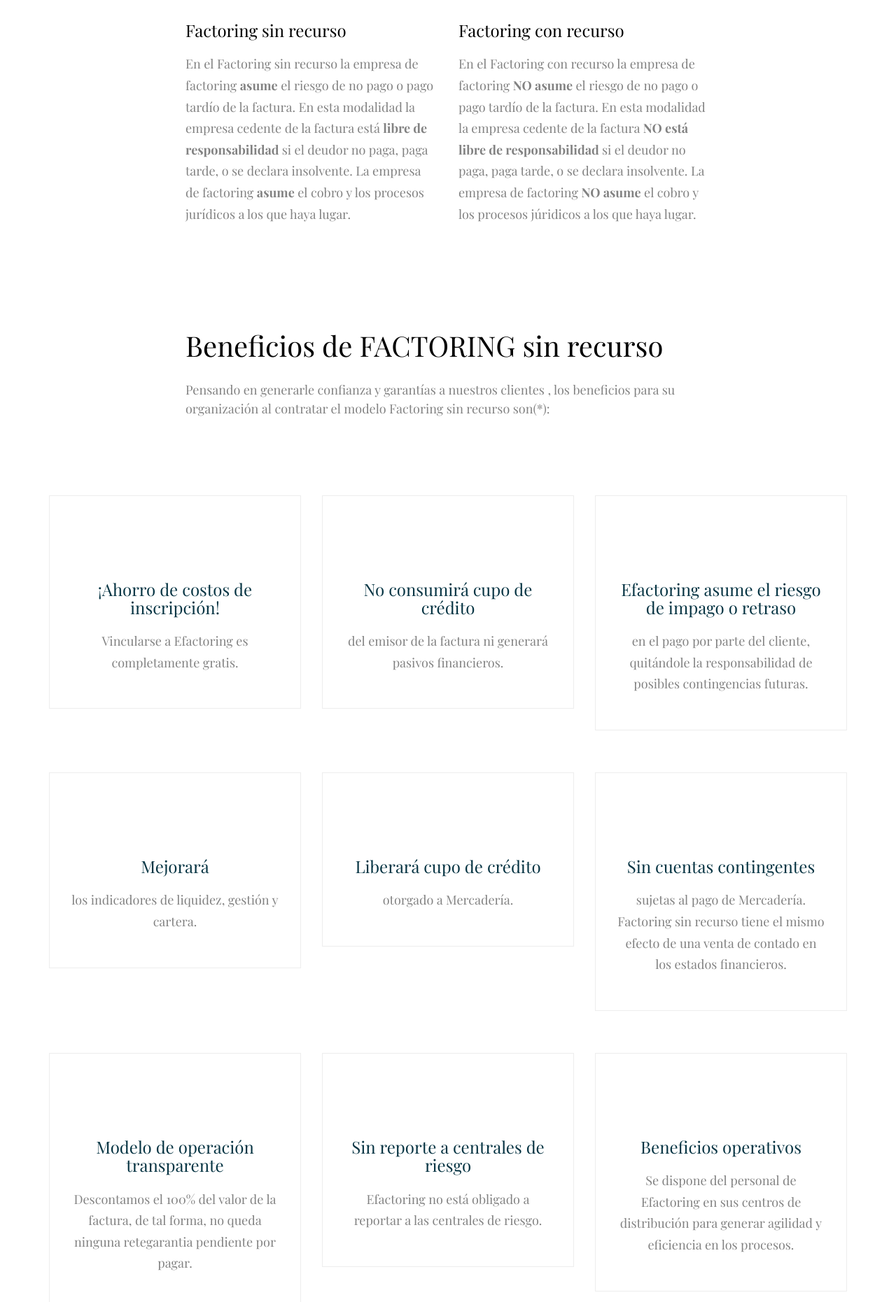
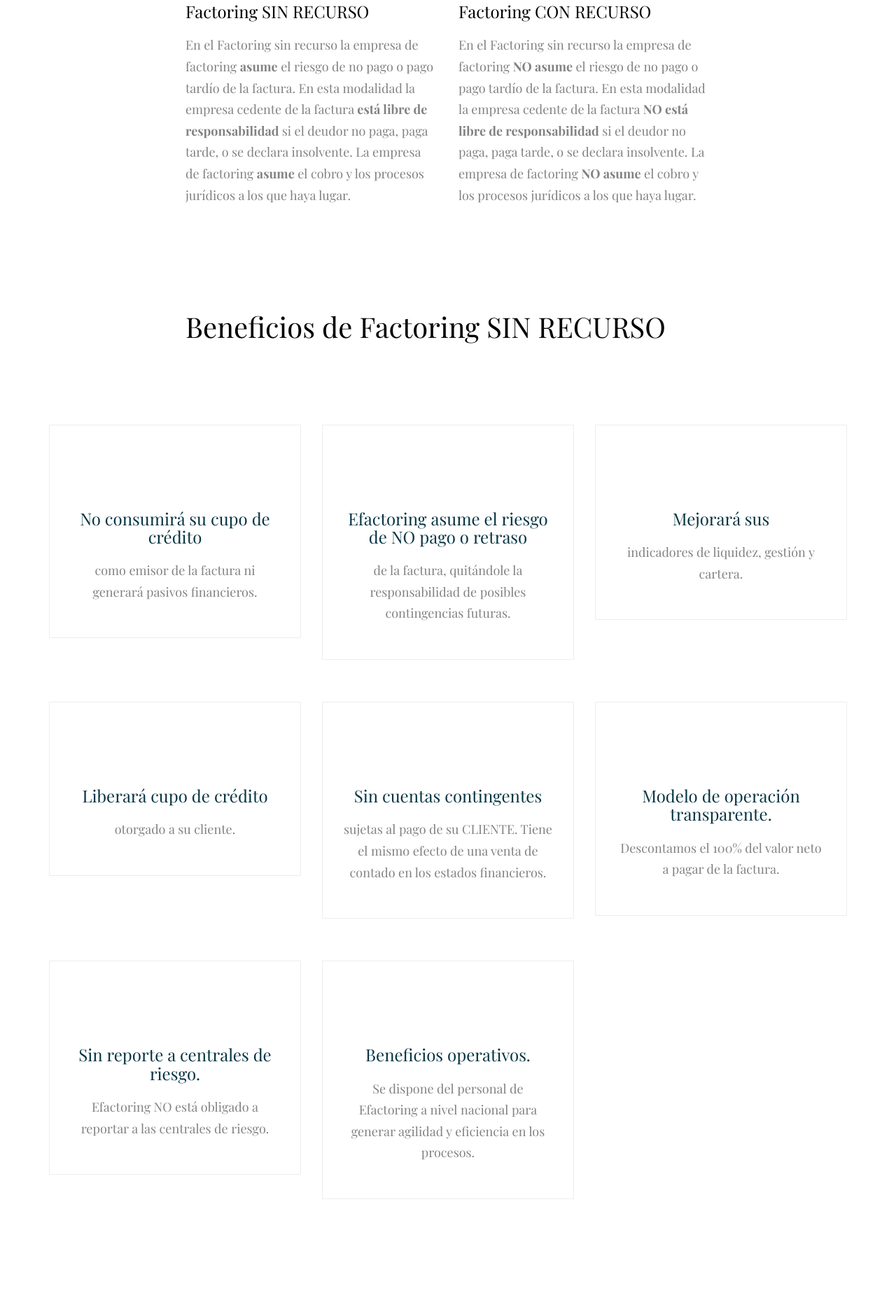
Before and after one commit to fideliodigital/efactoring, a plain HTML site: page factoring.html in a window 1280 px wide. Shown: the part 1645-3506 px from the top of the page at 70% size. Drawn offline with nearby package versions, Linux system fonts and the light colour scheme; files whose address does not match are found by name.

Commit message:
Ajustes de Cris

```diff
--- a/factoring.html
+++ b/factoring.html
@@ -117,31 +117,31 @@
 			<div class="row animate-box">
 				<div class="col-md-8 col-md-offset-2 colorlib-heading">
 		   		<h2>Factoring</h2>
-					<p>Es un servicio financiero utilizado a nivel mundial con el propósito de generar liquidez a las empresas, mediante la negociación y cesión de facturas a una compañía especializada, quien responderá por el pago de la misma en un tiempo menor y bajo un pequeño porcentaje de operación.
+					<p>Es un servicio financiero utilizado a nivel mundial con el propósito de generar liquidez a las empresas, mediante la negociación y cesión de facturas a una compañía Factoring, quien adelantará el pago de las facturas en un menor tiempo y con un descuento financiero aplicado.
 <br>
 <br>
-A través de la cesión de los derechos económicos de su factura, en eFactoring nos hacemos cargo del pago inmediato y el futuro cobro a su cliente, eliminado para su organización, el riesgo de pagos demorados o posibles no pagos, además, generamos liquidez inmediata.
+A través de la cesión de los derechos económicos de su factura, en eFactoring nos hacemos cargo del pago ANTICIPADO a USTED y el futuro cobro a su cliente. Eliminando para su organización el riesgo de pagos demorados por parte de su cliente.
 <br>
 <br>
-Con este servicio las empresas convierten las cuentas por cobrar con plazos extendidos en ventas inmediatas, pagando solo un pequeño porcentaje del valor de la factura, mientras la compañía especializada en factoring asume los riesgos y el cobro a futuro de su cliente.
+Con este servicio las empresas convierten las cuentas por cobrar con plazos extendidos en ventas inmediatas, obteniendo un pequeño porcentaje del valor a cobrar de la factura.
 <br>
 <br>
 </p>
 		   		<h2>Factoring, ¿con o sin recurso?</h2>
 		   		<p>
-		   		  Existen diferentes modalidades de contrato Factoring, sin embargo, los dos modelos generales más importantes son “con o sin recurso”, haciendo referencia a ¿qué parte asumirá el riesgo? (si el cliente o la empresa especializada en Factoring), llegado el caso, la factura (objeto del contrato), llegue a fecha de vencimiento y no haya sido cancelada.
-		   		</p>
+Existen diferentes modalidades de contrato Factoring, sin embargo, los dos modelos generales más importantes son “con o sin recurso”. El recurso hace referencia a la co-responsabilidad de emisor de la factura, en caso de un eventual no pago, del pagador de la misma.
+</p>
 				</div>
 			</div>
 
 			<div class="row">
 				<div class="col-md-offset-2 col-md-4 animate-box">
-					<h3>Factoring sin recurso</h3>
-					<p>En el Factoring sin recurso la empresa de factoring <b>asume</b> el riesgo de no pago o pago tardío de la factura. En esta modalidad la empresa cedente de la factura está <b>libre de responsabilidad </b>si el deudor no paga, paga tarde, o se declara insolvente. La empresa de factoring <b>asume</b> el cobro y los procesos jurídicos a los que haya lugar.</p>
+					<h3>Factoring SIN RECURSO</h3>
+					<p>En el Factoring sin recurso la empresa de factoring <b>asume</b> el riesgo de no pago o pago tardío de la factura. En esta modalidad la empresa cedente de la factura <b>está libre de responsabilidad </b>si el deudor no paga, paga tarde, o se declara insolvente. La empresa de factoring <b>asume</b> el cobro y los procesos jurídicos a los que haya lugar.</p>
 				</div>
 				<div class="col-md-4 animate-box">
-					<h3>Factoring con recurso</h3>
-					<p>En el Factoring con recurso la empresa de factoring <b>NO asume</b> el riesgo de no pago o pago tardío de la factura. En esta modalidad la empresa cedente de la factura  <b>NO está libre de responsabilidad </b>si el deudor no paga, paga tarde, o se declara insolvente. La empresa de factoring <b>NO asume</b> el cobro y los procesos júridicos a los que haya lugar.</p>
+					<h3>Factoring CON RECURSO</h3>
+					<p>En el Factoring sin recurso la empresa de factoring <b>NO asume</b> el riesgo de no pago o pago tardío de la factura. En esta modalidad la empresa cedente de la factura <b>NO está libre de responsabilidad</b> si el deudor no paga, paga tarde, o se declara insolvente. La empresa de factoring <b>NO asume</b> el cobro y los procesos jurídicos a los que haya lugar.
 				</div>
 			</div>
 			<br>
@@ -150,32 +150,18 @@ Con este servicio las empresas convierten las cuentas por cobrar con plazos exte
 			<br>
 			<div class="row">
 				<div class="col-md-8 col-md-offset-2 colorlib-heading">
-		   		<h2>Beneficios de FACTORING sin recurso</h2>
-		   		<p>
-		   		  Pensando en generarle confianza y garantías a nuestros clientes , los beneficios para su organización al contratar el modelo Factoring sin recurso son(*):
-		   		</p>
+		   		<h2>Beneficios de Factoring SIN RECURSO</h2>
 			  </div>
 			</div>
 			<div class="row">
 				<div class="col-md-4 text-center animate-box">
 					<div class="services">
 						<span class="icon">
-							<i class="flaticon-courthouse"></i>
-						</span>
-						<div class="desc">
-							<h3><a>¡Ahorro de costos de inscripción!</a></h3>
-							<p>Vincularse a Efactoring es completamente gratis.</p>
-						</div>
-					</div>
-				</div>
-				<div class="col-md-4 text-center animate-box">
-					<div class="services">
-						<span class="icon">
 							<i class="flaticon-padlock"></i>
 						</span>
 						<div class="desc">
-							<h3><a>No consumirá cupo de crédito</a></h3>
-							<p>del emisor de la factura ni generará pasivos financieros.</p>
+							<h3><a>No consumirá su cupo de crédito</a></h3>
+							<p>como emisor de la factura ni generará pasivos financieros.</p>
 						</div>
 					</div>
 				</div>
@@ -185,8 +171,8 @@ Con este servicio las empresas convierten las cuentas por cobrar con plazos exte
 							<i class="flaticon-folder"></i>
 						</span>
 						<div class="desc">
-							<h3><a href="#">Efactoring asume el riesgo de impago o retraso</a></h3>
-							<p>en el pago por parte del cliente, quitándole la responsabilidad de posibles contingencias futuras.</p>
+							<h3><a>Efactoring asume el riesgo de NO pago o retraso</a></h3>
+							<p>de la factura, quitándole la responsabilidad de posibles contingencias futuras.</p>
 						</div>
 					</div>
 				</div>
@@ -196,19 +182,21 @@ Con este servicio las empresas convierten las cuentas por cobrar con plazos exte
 							<i class="flaticon-handcuffs"></i>
 						</span>
 						<div class="desc">
-							<h3><a href="#">Mejorará</a></h3>
-							<p>los indicadores de liquidez, gestión y cartera.</p>
+							<h3><a>Mejorará sus</a></h3>
+							<p>indicadores de liquidez, gestión y cartera.</p>
 						</div>
 					</div>
 				</div>
+			</div>
+			<div class="row">
 				<div class="col-md-4 text-center animate-box">
 					<div class="services">
 						<span class="icon">
 							<i class="flaticon-handcuffs"></i>
 						</span>
 						<div class="desc">
-							<h3><a href="#">Liberará cupo de crédito</a></h3>
-							<p>otorgado a Mercadería.</p>
+							<h3><a>Liberará cupo de crédito</a></h3>
+							<p>otorgado a su cliente.</p>
 						</div>
 					</div>
 				</div>
@@ -218,8 +206,8 @@ Con este servicio las empresas convierten las cuentas por cobrar con plazos exte
 							<i class="flaticon-libra"></i>
 						</span>
 						<div class="desc">
-							<h3><a href="#">Sin cuentas contingentes</a></h3>
-							<p>sujetas al pago de Mercadería. Factoring sin recurso tiene el mismo efecto de una venta de contado en los estados financieros.</p>
+							<h3><a>Sin cuentas contingentes</a></h3>
+							<p>sujetas al pago de su CLIENTE. Tiene el mismo efecto de una venta de contado en los estados financieros.</p>
 						</div>
 					</div>
 				</div>
@@ -229,19 +217,21 @@ Con este servicio las empresas convierten las cuentas por cobrar con plazos exte
 							<i class="flaticon-lawyer"></i>
 						</span>
 						<div class="desc">
-							<h3><a href="#">Modelo de operación transparente</a></h3>
-							<p>Descontamos el 100% del valor de la factura, de tal forma, no queda ninguna retegarantia pendiente por pagar.</p>
+							<h3><a>Modelo de operación transparente.</a></h3>
+							<p>Descontamos el 100% del valor neto a pagar de la factura.</p>
 						</div>
 					</div>
 				</div>
+			</div>
+			<div class="row">
 				<div class="col-md-4 text-center animate-box">
 					<div class="services">
 						<span class="icon">
 							<i class="flaticon-policeman"></i>
 						</span>
 						<div class="desc">
-							<h3><a href="#">Sin reporte a centrales de riesgo</a></h3>
-							<p>Efactoring no está obligado a reportar a las centrales de riesgo.</p>
+							<h3><a>Sin reporte a centrales de riesgo.</a></h3>
+							<p>Efactoring NO está obligado a reportar a las centrales de riesgo.</p>
 						</div>
 					</div>
 				</div>
@@ -251,8 +241,8 @@ Con este servicio las empresas convierten las cuentas por cobrar con plazos exte
 							<i class="flaticon-libra"></i>
 						</span>
 						<div class="desc">
-							<h3><a href="#">Beneficios operativos</a></h3>
-							<p>Se dispone del personal de Efactoring en sus centros de distribución para generar agilidad y eficiencia en los procesos.</p>
+							<h3><a>Beneficios operativos.</a></h3>
+							<p>Se dispone del personal de Efactoring a nivel nacional para generar agilidad y eficiencia en los procesos.</p>
 						</div>
 					</div>
 				</div>
```
Also changed, not shown: efactoring.html (+22 -6 lines).
